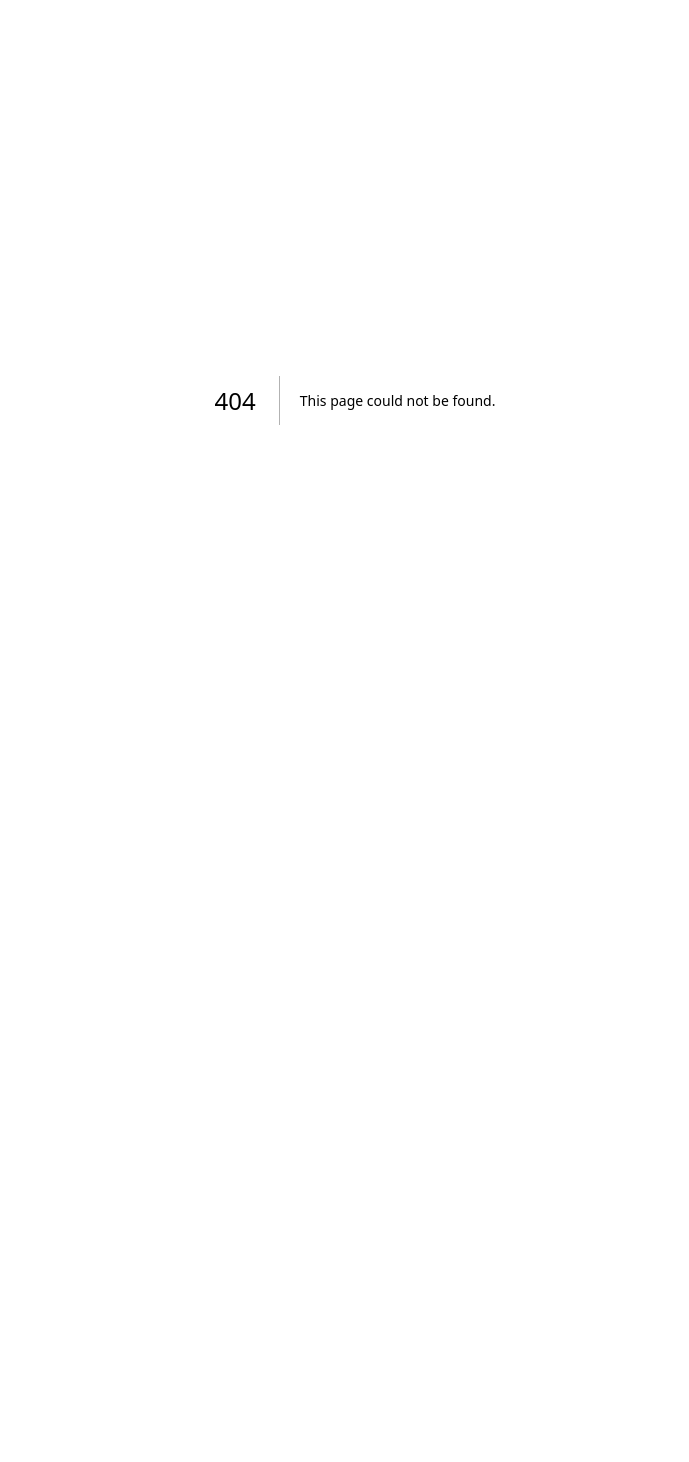
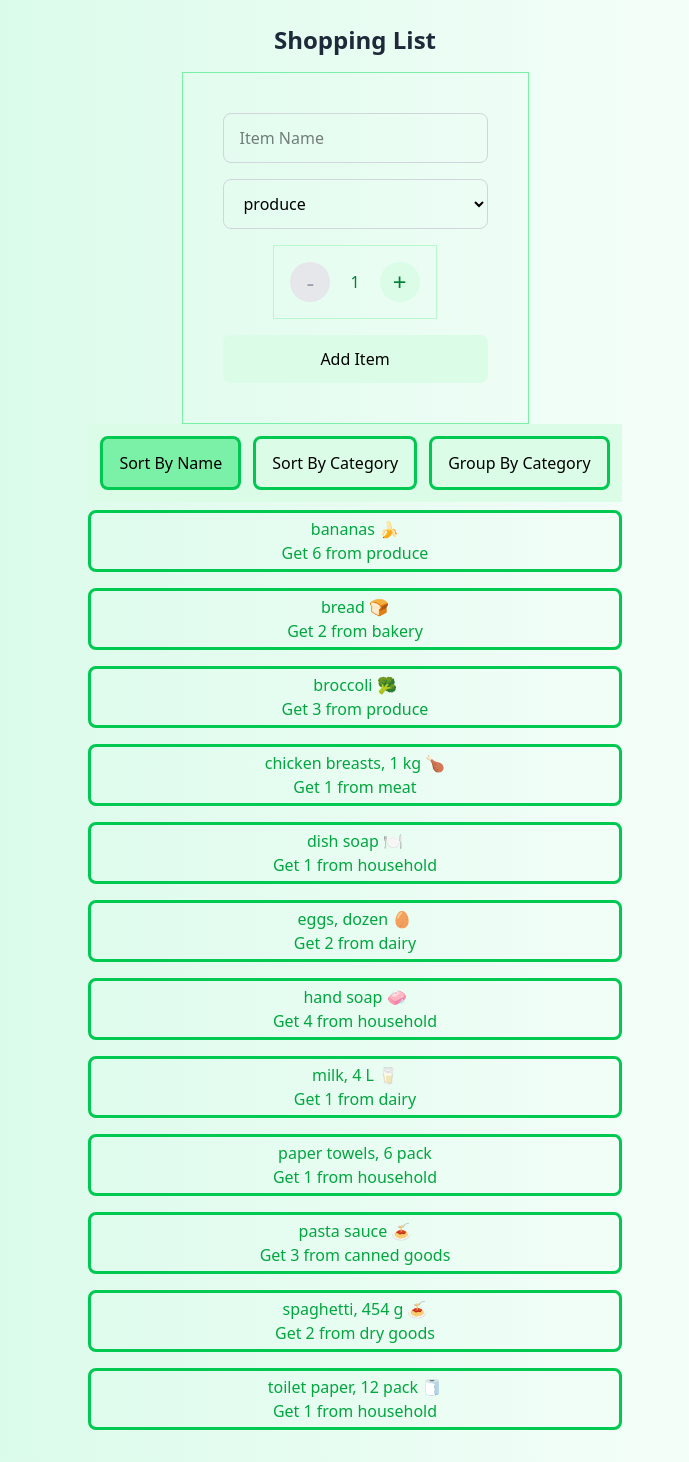
Before and after one commit to kunj406962/cprg306-assignments, a Next.js app: page /week-7 in a window 1280 px wide. Before the commit this address had no page. Shown: the whole page, without its empty margins (285-974 px from the left). Before the commit the page ends 800 px from the top, so only its background shows below. Built offline with nearby package versions, Linux system fonts and the light colour scheme.

Commit message:
Finished week 7

```diff
--- a/app/page.js
+++ b/app/page.js
@@ -38,6 +38,12 @@ export default function Page(){
             <span>This is the link to week-6 page</span>
           </li>
         </Link>
+        <Link href="week-7" className={linkCss}>
+          <li className={liCss}>
+            <span className={spanCss}></span>
+            <span>This is the link to week-7 page</span>
+          </li>
+        </Link>
       </ul>
     </main>
   )
--- /dev/null
+++ b/app/week-7/item-list.js
@@ -0,0 +1,71 @@
+'use client'
+import Item from "./item";
+
+import { useState } from "react";
+
+export default function ItemList({itemData}){
+    const [sortBy, setSortBy]=useState("name");
+    const[groupBy, setGroupBy]=useState(false);
+
+    const myCompare=(a,b,sortBy)=>{
+        if (sortBy==="name"){
+            if (a.name.toLowerCase()<b.name.toLowerCase()) return -1;
+            else if (a.name.toLowerCase()>b.name.toLowerCase()) return 1;
+            return 0;
+        }
+        else if (sortBy==="category"){
+            if (a.category.toLowerCase()<b.category.toLowerCase()) return -1;
+            else if (a.category.toLowerCase()>b.category.toLowerCase()) return 1;
+            return 0;
+        }
+    }
+
+    let items=[...itemData].sort((a,b)=>myCompare(a,b,sortBy));
+
+    const sortButtonCss="submit-btn border-3 border-green-500 bg-green-100 py-3 px-4 font-medium rounded-lg hover:bg-green-200 active:bg-green-300 cursor-pointer"
+
+    const sortButtonActive="submit-btn border-3 border-green-500 bg-green-100 py-3 px-4 font-medium rounded-lg bg-green-300"
+
+    const groupedNames = items.reduce((acc, item) => {
+
+        const key = item.category;
+        if (!acc[key]) acc[key] = [];
+        acc[key].push([item.name, item.quantity]); // Only store names and quantities making the keys the categories
+        return acc;
+    }, {});
+
+    return(
+        <div className="flex flex-col w-fit ">
+            <div className="flex justify-around bg-green-100 p-3 space-x-3">
+                <button onClick={()=>{setSortBy("name"); setGroupBy(false);}} className={(sortBy==="name" && groupBy===false)?sortButtonActive:sortButtonCss}>Sort By Name</button>
+                <button onClick={()=>{setSortBy("category"); setGroupBy(false);}} className={(sortBy==="category" && groupBy===false)?sortButtonActive:sortButtonCss}>Sort By Category</button>
+                <button onClick={()=>setGroupBy(true)} className={(groupBy===true)?sortButtonActive:sortButtonCss}>Group By Category</button>
+            </div>
+
+            <ul className="flex flex-col items-stretch">
+                {(!groupBy)?(items.map(item=>(
+                    <Item key={item.id} item={item}/>
+                    )))
+                :(
+                    Object.keys(groupedNames).map(category => (
+                        <li key={category}>
+                            <h2 className="text-xl font-semibold text-gray-800 mb-4 flex items-center">{category.charAt(0).toUpperCase() + category.slice(1).toLowerCase()}</h2>
+                            <ul>
+                                {groupedNames[category].map(([name, quantity], index) => (
+                                    <li key={index} className="my-2 px-1 py-1 border-3 border-green-500 text-center text-green-600 rounded-lg hover:bg-green-500 hover:text-white transition duration-300 w-full">
+                                        <h3>{name}</h3>
+                                        <p>Get {quantity}</p>
+                                    </li>
+                                ))}
+                            </ul>
+                        </li>
+                    ))
+                )
+
+                }
+
+            </ul>
+        </div>
+
+    )
+}
--- /dev/null
+++ b/app/week-7/item.js
@@ -0,0 +1,8 @@
+export default function Item(props){
+    return(
+        <li className="my-2 px-1 py-1 border-3 border-green-500 text-center text-green-600 rounded-lg hover:bg-green-500 hover:text-white transition duration-300 w-full">
+            <h3>{props.item.name}</h3>
+            <p>Get {props.item.quantity} from {props.item.category}</p>
+        </li>
+    )
+}
--- /dev/null
+++ b/app/week-7/items.json
@@ -0,0 +1,74 @@
+[
+    {
+        "id": "1h2GJKH12gkHG31h1H",
+        "name": "milk, 4 L 🥛",
+        "quantity": 1,
+        "category": "dairy"
+    },
+    {
+        "id": "2KJH3k2j3H1k2J3K1H",
+        "name": "bread 🍞",
+        "quantity": 2,
+        "category": "bakery"
+    },
+    {
+        "id": "3h2KJH3k2j3H1k2J3",
+        "name": "eggs, dozen 🥚",
+        "quantity": 2,
+        "category": "dairy"
+    },
+    {
+        "id": "4k2J3K1H2GJKH12gk",
+        "name": "bananas 🍌",
+        "quantity": 6,
+        "category": "produce"
+    },
+    {
+        "id": "5H1h1H2KJH3k2j3H",
+        "name": "broccoli 🥦",
+        "quantity": 3,
+        "category": "produce"
+    },
+    {
+        "id": "6H1k2J3K1H2GJKH1",
+        "name": "chicken breasts, 1 kg 🍗",
+        "quantity": 1,
+        "category": "meat"
+    },
+    {
+        "id": "7gkHG31h1H2KJH3k",
+        "name": "pasta sauce 🍝",
+        "quantity": 3,
+        "category": "canned goods"
+    },
+    {
+        "id": "8j3H1k2J3K1H2GJK",
+        "name": "spaghetti, 454 g 🍝",
+        "quantity": 2,
+        "category": "dry goods"
+    },
+    {
+        "id": "9H12gkHG31h1H2KJ",
+        "name": "toilet paper, 12 pack 🧻",
+        "quantity": 1,
+        "category": "household"
+    },
+    {
+        "id": "10H3k2j3H1k2J3K1",
+        "name": "paper towels, 6 pack",
+        "quantity": 1,
+        "category": "household"
+    },
+    {
+        "id": "11k2J3K1H2GJKH12",
+        "name": "dish soap 🍽️",
+        "quantity": 1,
+        "category": "household"
+    },
+    {
+        "id": "12GJKH12gkHG31h1",
+        "name": "hand soap 🧼",
+        "quantity": 4,
+        "category": "household"
+    }
+]
--- /dev/null
+++ b/app/week-7/new-item.js
@@ -0,0 +1,82 @@
+'use client';
+
+import {useState} from 'react';
+
+export default function NewItem({AddItem}){
+    const categories=["produce", "dairy", "bakery", "meat", "pantry", "frozen", "other"]
+    const[quantity, setQuantity]=useState(1)
+    const[name, setName]=useState("")
+    const[category, setCategory]=useState("Produce")
+
+
+
+    const increaseQuantity=(event)=>{
+        event.preventDefault()
+        if(quantity<20){
+            setQuantity(quantity+1)
+        }
+    }
+
+    const decreaseQuantity=(event)=>{
+        event.preventDefault()
+        if (quantity>1){
+            setQuantity(quantity-1)
+        }
+    }
+
+    const generateId=()=>{
+        return crypto.randomUUID()
+    }
+
+    const handleSubmit=(event)=>{
+        event.preventDefault()
+        if(name===""){
+            alert("Please enter an item name.")
+            return
+        }
+        else{
+            const newItem={id:generateId() ,name: name, category: category, quantity: quantity}
+            AddItem(newItem)
+            setName("")
+            setCategory("Produce")
+            setQuantity(1)
+        }
+
+    }
+
+    const buttonCssActive="quantity-btn w-10 h-10 rounded-full bg-green-100 text-2xl text-green-700 flex items-center justify-center hover:bg-green-200 active:bg-green-300 cursor-pointer"
+    const buttonCssInactive="quantity-btn w-10 h-10 rounded-full bg-gray-200 text-2xl text-gray-400 flex items-center justify-center cursor-not-allowed"
+
+    return(
+        <form className='flex flex-col p-10 items-center border border-green-300' onSubmit={handleSubmit}>
+            <input type="text"
+                placeholder='Item Name'
+                className='input w-full mb-4 px-4 py-3 border border-gray-300 rounded-lg focus:outline-none focus:ring-2 focus:ring-green-300 focus:border-transparent'
+                value={name}
+                onChange={(e)=>setName(e.target.value)}
+            />
+            <select
+                value={category}
+                className='input w-full mb-4 px-4 py-3 border border-gray-300 rounded-lg focus:outline-none focus:ring-2 focus:ring-green-300 focus:border-transparent'
+                onChange={(e)=>setCategory(e.target.value)}
+                required>
+                {categories.map((cat, index)=>(
+                    <option key={index} value={cat}>{cat}</option>
+                ))}
+            </select>
+            <div className='flex items-center space-x-5 mb-4 border border-green-200 p-4'>
+
+                <button onClick={decreaseQuantity} className={(quantity!=1) ? buttonCssActive : buttonCssInactive}>-</button>
+                <span className='flex items-center justify-center text-green-700'>{quantity}</span>
+                <button onClick={increaseQuantity} className={(quantity!=20) ? buttonCssActive : buttonCssInactive}>+</button>
+
+            </div>
+            <button
+                type='submit'
+                className='submit-btn w-full bg-green-100 py-3 px-4 font-medium rounded-lg hover:bg-green-200 active:bg-green-300 cursor-pointer'
+            >
+                Add Item
+            </button>
+        </form>
+    )
+}
--- /dev/null
+++ b/app/week-7/page.js
@@ -0,0 +1,21 @@
+'use client';
+import ItemList from "./item-list";
+import NewItem from "./new-item";
+import itemsData from "./items.json";
+import { useState } from "react";
+
+export default function page(){
+    const [item, setItem]=useState(itemsData);
+
+    const handleAddItem=(newItem)=>{
+        setItem([...item, newItem]);
+    }
+
+    return(
+        <div className="bg-gradient-to-r from-emerald-100 to-white p-6 flex flex-col items-center min-h-screen">
+            <h1 className="text-2xl font-semibold text-gray-800 mb-4 flex items-center">Shopping List</h1>
+            <NewItem AddItem={handleAddItem}/>
+            <ItemList itemData={item}/>
+        </div>
+    )
+}
```
